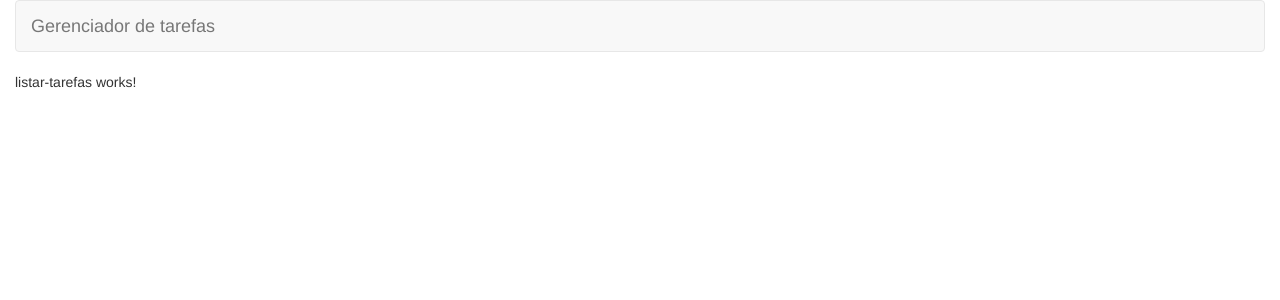
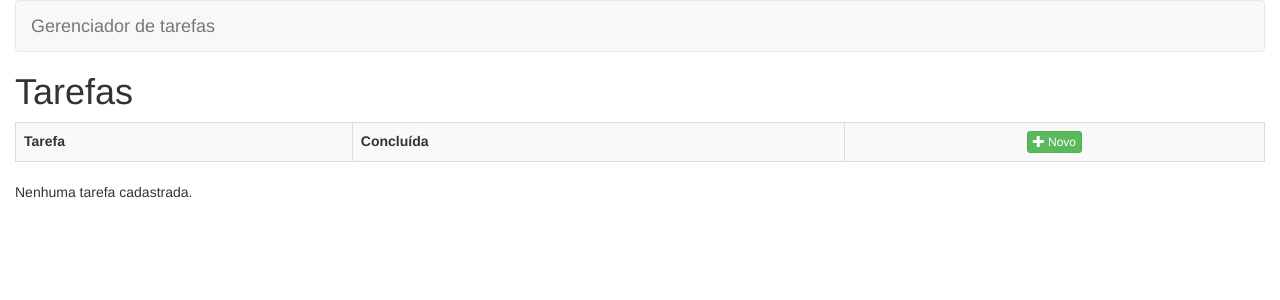
Before and after one commit to alexalins/gerenciador-de-tarefas, an Angular app: page /tarefas/listar in a window 1280 px wide. Shown: the top 300 px of the page. Built offline with nearby package versions, Linux system fonts and the light colour scheme.

Commit message:
criando tela de listagem

```diff
--- a/src/app/tarefas/listar/listar-tarefas.component.html
+++ b/src/app/tarefas/listar/listar-tarefas.component.html
@@ -1 +1,42 @@
-<p>listar-tarefas works!</p>
+<h1>Tarefas</h1>
+
+<table class="table table-striped table-bordered table-hover">
+  <tbody>
+    <tr>
+        <th>Tarefa</th>
+      <th>Concluída</th>
+        <th class="text-center">
+        <a
+           class="btn btn-xs btn-success">
+           <span class="glyphicon glyphicon-plus"
+             aria-hidden="true"></span> Novo
+        </a>
+    </th>
+    </tr>
+    <tr *ngFor="let tarefa of tarefas">
+      <td [class.success]="!tarefa.concluida">
+        {{tarefa.nome}}
+      </td>
+      <td style="width: 70px" class="text-center">
+        <input
+          type="checkbox"
+          [value]="tarefa.id"
+          [checked]="tarefa.concluida">
+      </td>
+      <td class="text-center" style="width: 200px">
+        <a title="Editar" alt="Editar"
+          class="btn btn-xs btn-info" style="margin-right: 10px;">
+          <span class="glyphicon glyphicon-pencil"
+            aria-hidden="true"></span> Editar
+        </a>
+        <a href="#" title="Remover" alt="Remover"
+          class="btn btn-xs btn-danger">
+          <span class="glyphicon glyphicon-remove"
+            aria-hidden="true"></span> Remover
+        </a>
+      </td>
+    </tr>
+  </tbody>
+</table>
+
+<p *ngIf="tarefas.length == 0">Nenhuma tarefa cadastrada.</p>
--- a/src/app/tarefas/listar/listar-tarefas.component.ts
+++ b/src/app/tarefas/listar/listar-tarefas.component.ts
@@ -1,4 +1,5 @@
 import { Component, OnInit } from '@angular/core';
+import { Tarefa, TarefaService } from '../shared';
 
 @Component({
   selector: 'app-listar-tarefas',
@@ -7,9 +8,16 @@
 })
 export class ListarTarefasComponent implements OnInit {
 
-  constructor() { }
+  tarefas: Tarefa[];
+
+  constructor(private tarefaService: TarefaService) { }
 
   ngOnInit(): void {
+    this.tarefas = this.listarTodos();
+  }
+
+  listarTodos(): Tarefa[] {
+    return this.tarefaService.listarTodos();
   }
 
 }
```
Also changed, not shown: src/app/tarefas/tarefas.module.ts (+6 -2 lines).
